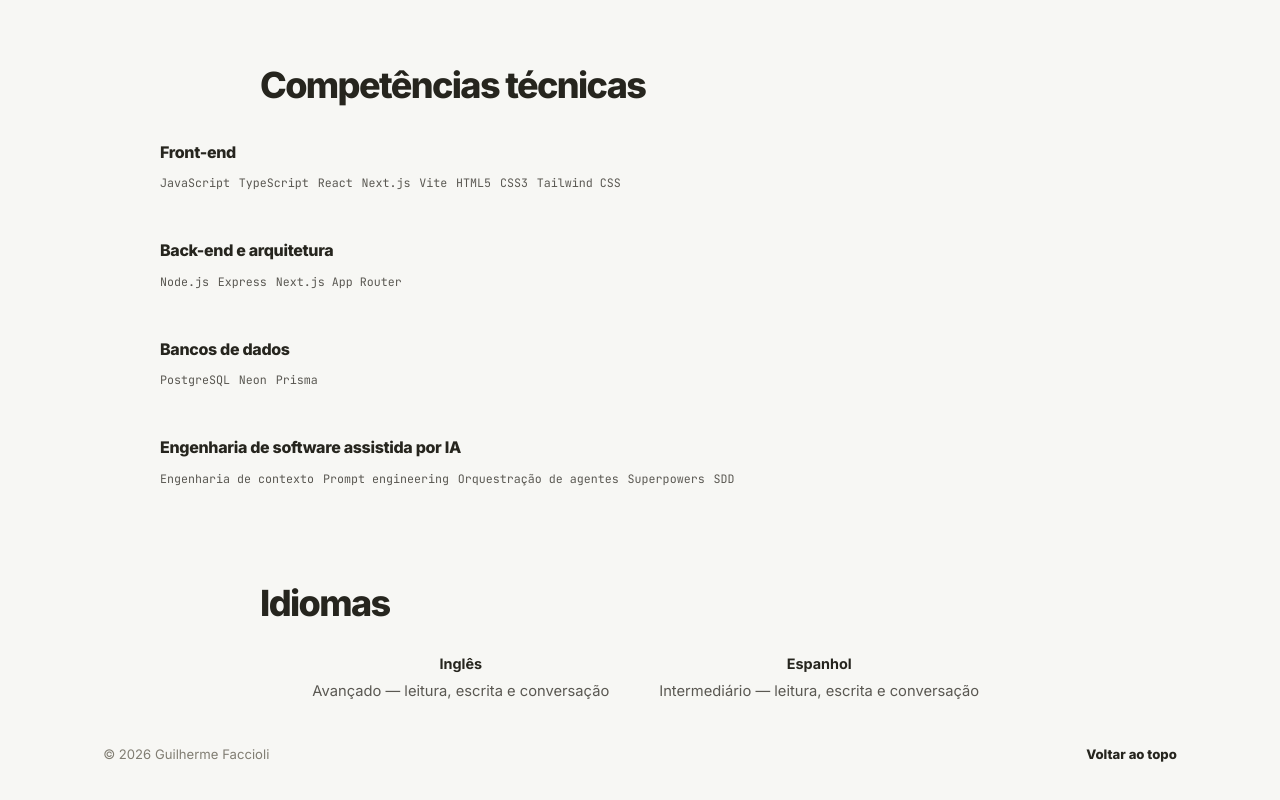
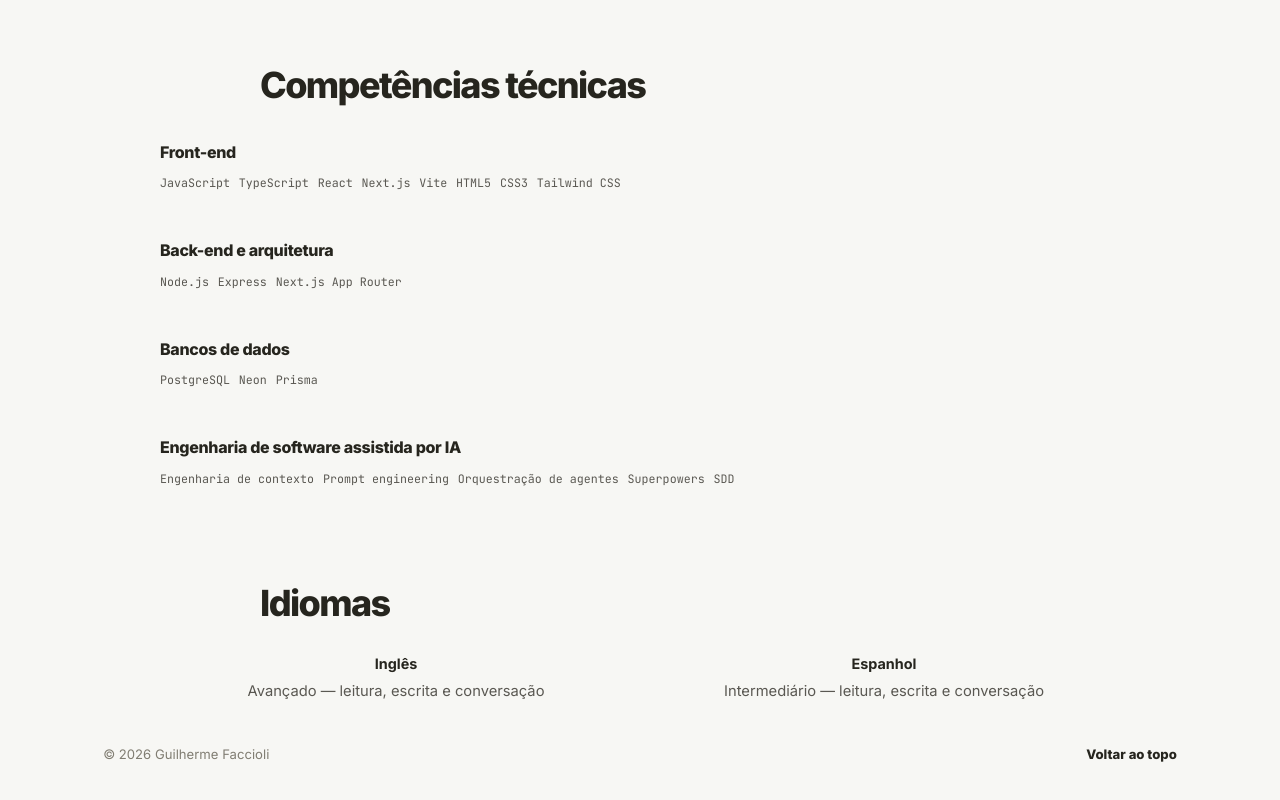
Before and after one commit to GuiFaccioli/meu-curriculo, a React (Vite) app: page / in a window 1280 px wide. Shown: the part 2547-3347 px from the top of the page. Built offline with nearby package versions, Linux system fonts and the light colour scheme; no server answers.

Commit message:
style: align languages block left

```diff
--- a/src/App.css
+++ b/src/App.css
@@ -531,8 +531,8 @@ main {
   display: grid;
   grid-template-columns: repeat(2, minmax(0, 1fr));
   gap: 0.7rem 1rem;
-  max-width: var(--content-width);
-  margin-inline: auto;
+  width: 100%;
+  margin-inline: 0;
   padding: 0;
   list-style: none;
 }
```
